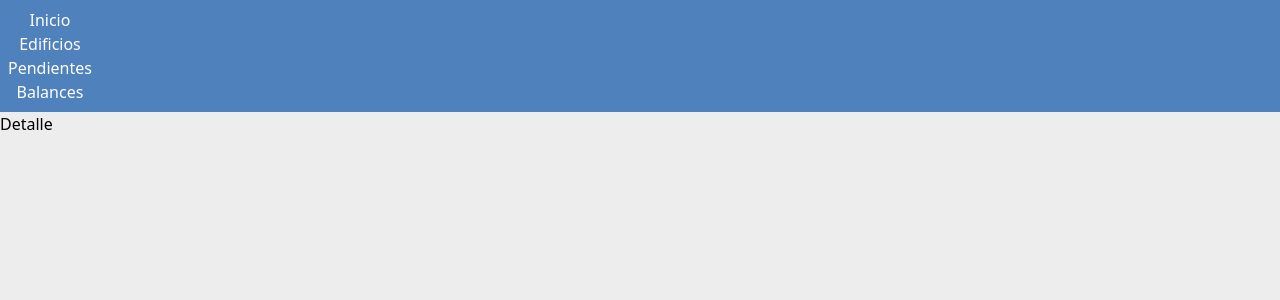
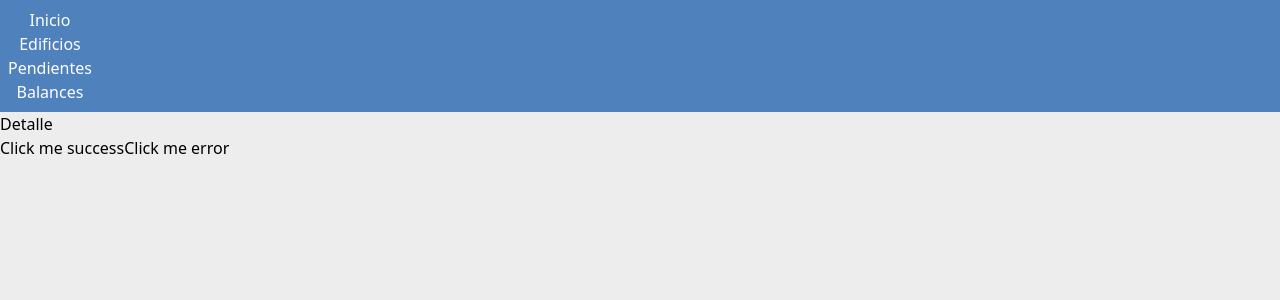
Before and after one commit to castrojonathand/proyectConsortium, a Next.js app: page /edificios/1/detalle in a window 1280 px wide. Shown: the top 300 px of the page. Built offline with nearby package versions, Linux system fonts and the light colour scheme.

Commit message:
Add Sonner toast notifications to edificios detalle page

```diff
--- a/package.json
+++ b/package.json
@@ -30,6 +30,7 @@
     "eslint": "latest",
     "eslint-config-next": "latest",
     "postcss": "latest",
+    "sonner": "^1.2.0",
     "tailwindcss": "latest"
   }
 }
--- a/src/app/edificios/[id]/detalle/page.js
+++ b/src/app/edificios/[id]/detalle/page.js
@@ -1,9 +1,18 @@
-import React from 'react'
+"use client"
+import { toast, Toaster } from "sonner"
 
 const Detalle = () => {
   return (
-    <div>Detalle</div>
+    <div className="flex-col">
+      <h1>Detalle</h1>
+      <Toaster richColors />
+      <button onClick={ ()=> toast.success("Event has been created")}>
+        <span>Click me success</span>
+      </button>
+      <button onClick={ ()=> toast.error("Event has been created")}>
+        <span>Click me error</span>
+      </button>
+    </div>
   )
 }
-
 export default Detalle
```
Also changed, not shown: 1 other file (tests, documents, lock files or other folders).
